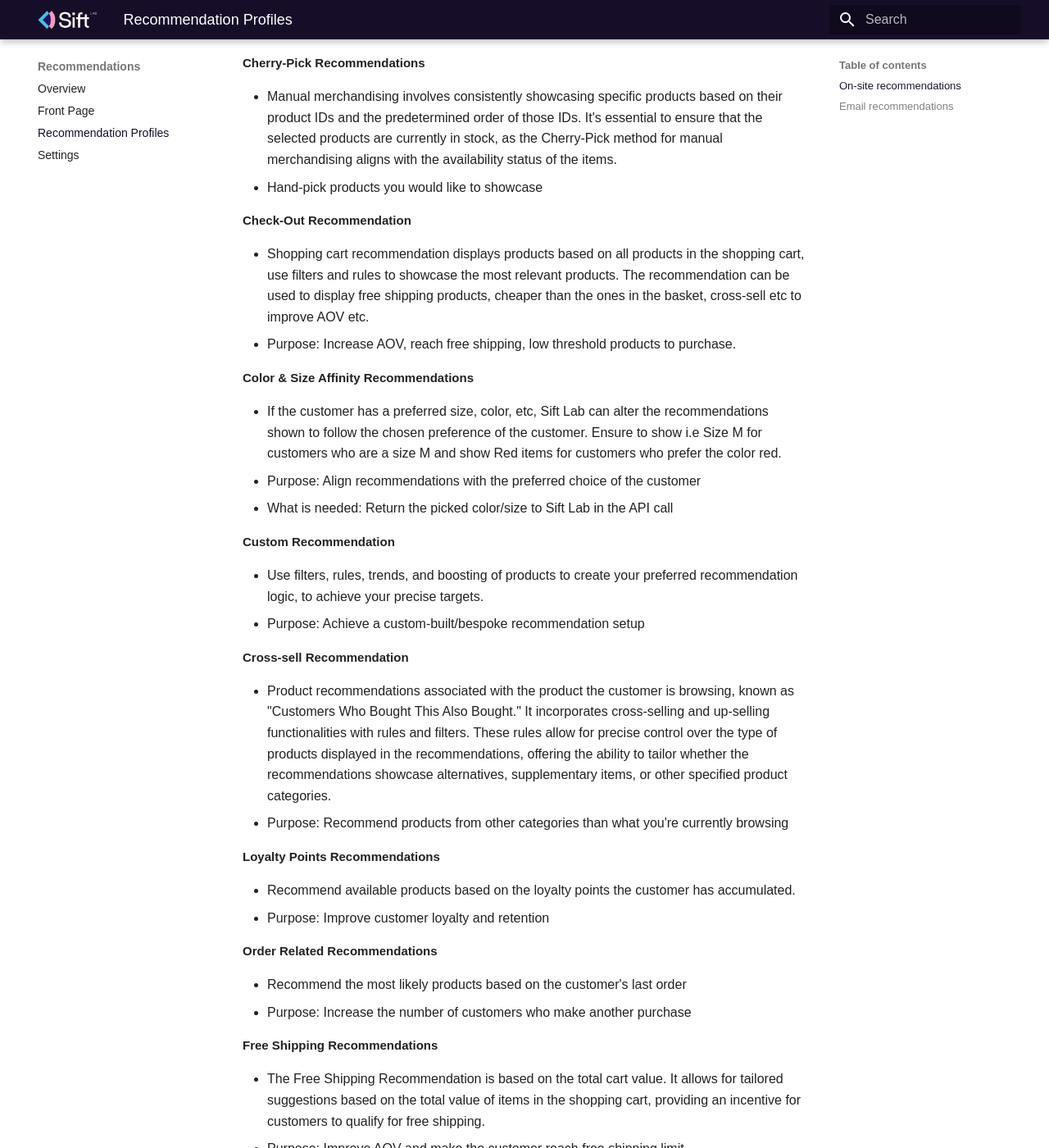
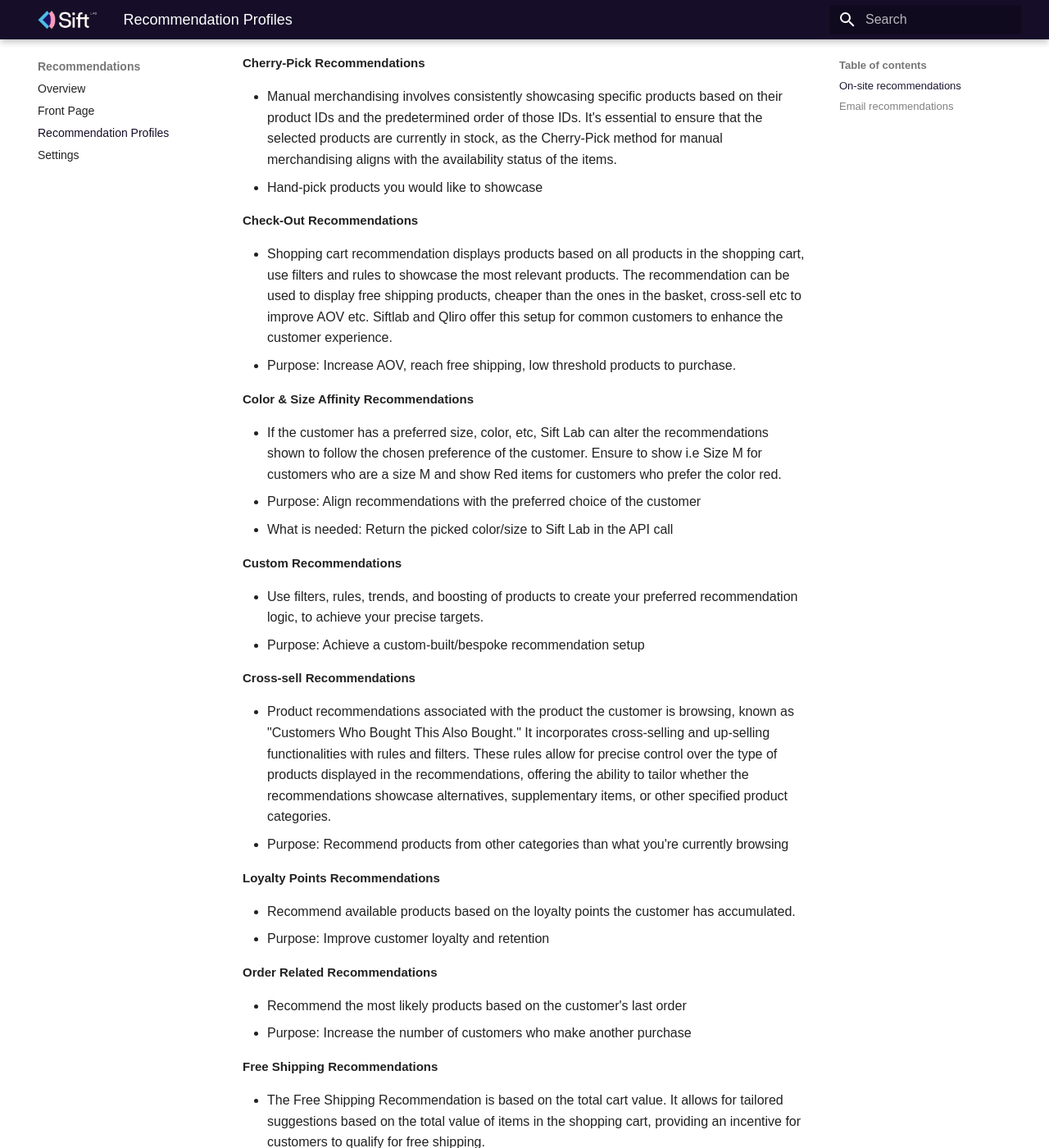
Before and after one commit to infobaleen/infobaleen.github.io, an MkDocs documentation site: the page built from docs/External/Recommendations/Recommendation-Profiles.md, in a window 1280 px wide and 1400 px high, scrolled down 618 px. Shown: the whole window at 82% size. Built offline with MkDocs 1.6.1 and Material for MkDocs 9.7.7, drawn with Linux system fonts in a browser that asks for light colours; some web fonts are replaced; some of the changed text lies outside the part shown.

Commit message:
update from customer success repo, minor fixes and exports

```diff
--- a/docs/External/Recommendations/Recommendation-Profiles.md
+++ b/docs/External/Recommendations/Recommendation-Profiles.md
@@ -15,9 +15,9 @@
 * Manual merchandising involves consistently showcasing specific products based on their product IDs and the predetermined order of those IDs. It's essential to ensure that the selected products are currently in stock, as the Cherry-Pick method for manual merchandising aligns with the availability status of the items.
 * Hand-pick products you would like to showcase
 
-<b>Check-Out Recommendation</b>
+<b>Check-Out Recommendations</b>
 
-* Shopping cart recommendation displays products based on all products in the shopping cart, use filters and rules to showcase the most relevant products. The recommendation can be used to display free shipping products, cheaper than the ones in the basket, cross-sell etc to improve AOV etc.
+* Shopping cart recommendation displays products based on all products in the shopping cart, use filters and rules to showcase the most relevant products. The recommendation can be used to display free shipping products, cheaper than the ones in the basket, cross-sell etc to improve AOV etc. Siftlab and Qliro offer this setup for common customers to enhance the customer experience.
 * Purpose: Increase AOV, reach free shipping, low threshold products to purchase.
 
 <b>Color & Size Affinity Recommendations</b>
@@ -26,12 +26,12 @@
 * Purpose: Align recommendations with the preferred choice of the customer
 * What is needed: Return the picked color/size to Sift Lab in the API call
 
-<b>Custom Recommendation</b>
+<b>Custom Recommendations</b>
 
 *  Use filters, rules, trends, and boosting of products to create your preferred recommendation logic, to achieve your precise targets.
 *  Purpose: Achieve a custom-built/bespoke recommendation setup
 
-<b>Cross-sell Recommendation</b>
+<b>Cross-sell Recommendations</b>
 
 * Product recommendations associated with the product the customer is browsing, known as "Customers Who Bought This Also Bought." It incorporates cross-selling and up-selling functionalities with rules and filters. These rules allow for precise control over the type of products displayed in the recommendations, offering the ability to tailor whether the recommendations showcase alternatives, supplementary items, or other specified product categories.
 * Purpose: Recommend products from other categories than what you're currently browsing
@@ -52,7 +52,7 @@
 * Purpose: Improve AOV and make the customer reach free shipping limit
 * Requirement: Return basket value and shipping limit in the API call.
 
-<b>Inspiration Recommendation</b>
+<b>Inspiration Recommendations</b>
 
 * Recommend products in categories that the customer has not purchased from before / selected product
 * Purpose: Inspire purchases in the most relevant categories that have not yet been purchased from / the product is not in
@@ -63,7 +63,7 @@
 * Purpose: Tailor the recommendations based on the external source of the customer
 * Requirement: Return UTM-tag in the API call
 
-<b>On Sale Recommendation</b>
+<b>On Sale Recommendations</b>
 
 * Recommend products that are on sale
 * Purpose: Increase the sale percentage by showing relevant products on sale.
@@ -82,39 +82,39 @@
 * You can exclude products to be shown during a set period of time to eliminate customers receiving unwanted products. Further, use the recommendation to decide what time a product can be re-introduced to a customer.
 * Purpose: Occasionally bought products can be optimized, i.e Toothpaste, Socks, Shampoo etc
 
-<b>Similar products Recommendation</b>
+<b>Similar products Recommendations</b>
 
 * Recommend products from the same category
 * Purpose: High recognition factor
 
-<b>Sustainable Recommendation</b>
+<b>Sustainable Recommendations</b>
 
 * Recommend products based on their level of sustainability. Use existing sustainability metrics to promote such products, such as material, shipping alternatives, returns etc. Enlighten your customers of your sustainable product line.
 * Purpose: Promote your sustainable products to build awareness and loyalty
 
-<b>Thank you page Recommendation</b>
+<b>Thank you page Recommendations</b>
 
 * Use the thank you page to introduce additional products tailored to the customer preferences. Use this to showcase supplementary products and/or limited offers to boost the sales.
 * Purpose: Improve the AOV of the order and show limited offers
 
 ### Email recommendations
 
-<b>Standard Recommendation</b>
+<b>Standard Recommendations</b>
 
 * Recommend the most likely next purchase (medium trend)
 * Purpose: High likelihood of conversion
 
-<b>Win-back Recommendation</b>
+<b>Win-back Recommendations</b>
 
 * Recommend the most likely products a customer will purchase based on historical purchasing behavior
 * Purpose: Present the products that a churned customer is most likely to buy
 
-<b>Thanks for the last order Recommendation</b>
+<b>Thanks for the last order Recommendations</b>
 
 * Recommend the most likely products based on the customer's last order
 * Purpose: Increase the number of customers who make another purchase
 
-<b>On Sale Recommendation</b>
+<b>On Sale Recommendations</b>
 
 * Recommend products that are on sale
 * Purpose: Increase the sale percentage by showing relevant products on sale.
```
Also changed, not shown: docs/External/Other/Data-Specification.md (+4 -2 lines), docs/External/Segmentations/Exports.md (added, +66 -0 lines), 1 other file.
